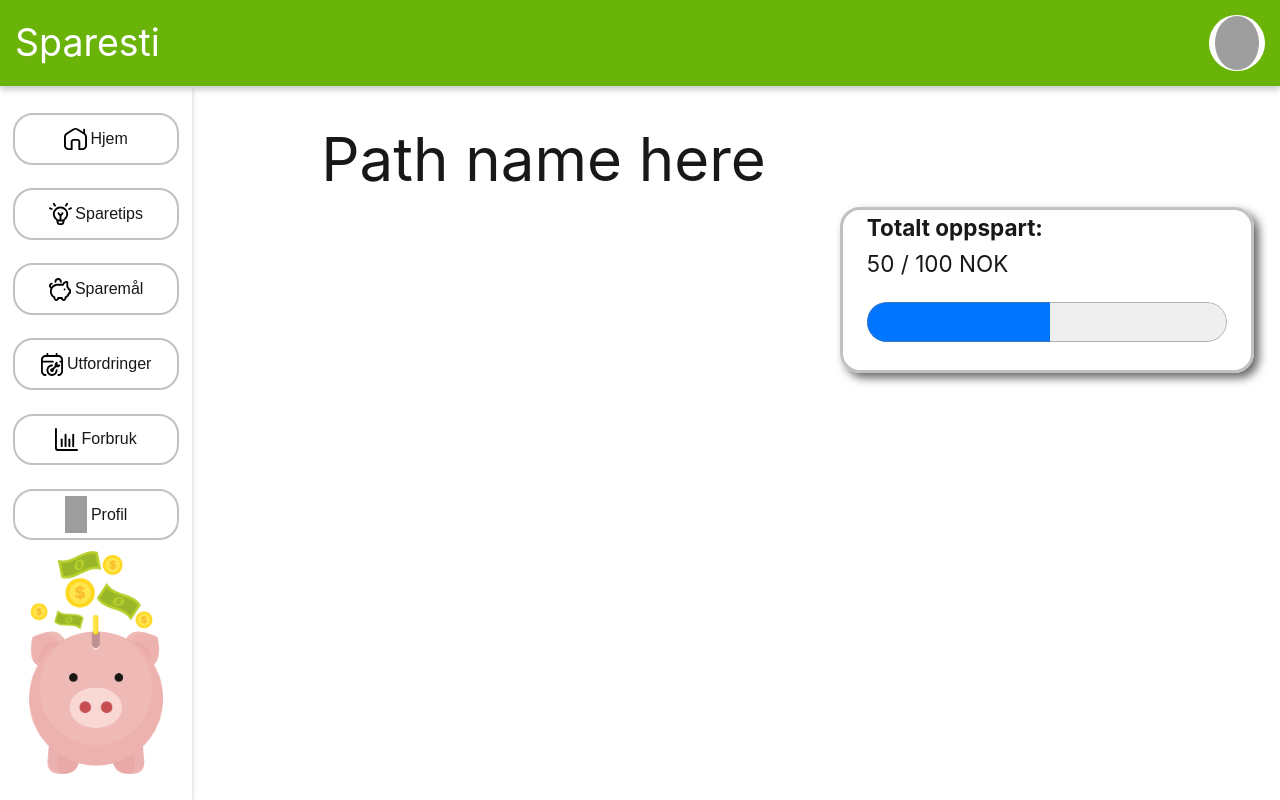
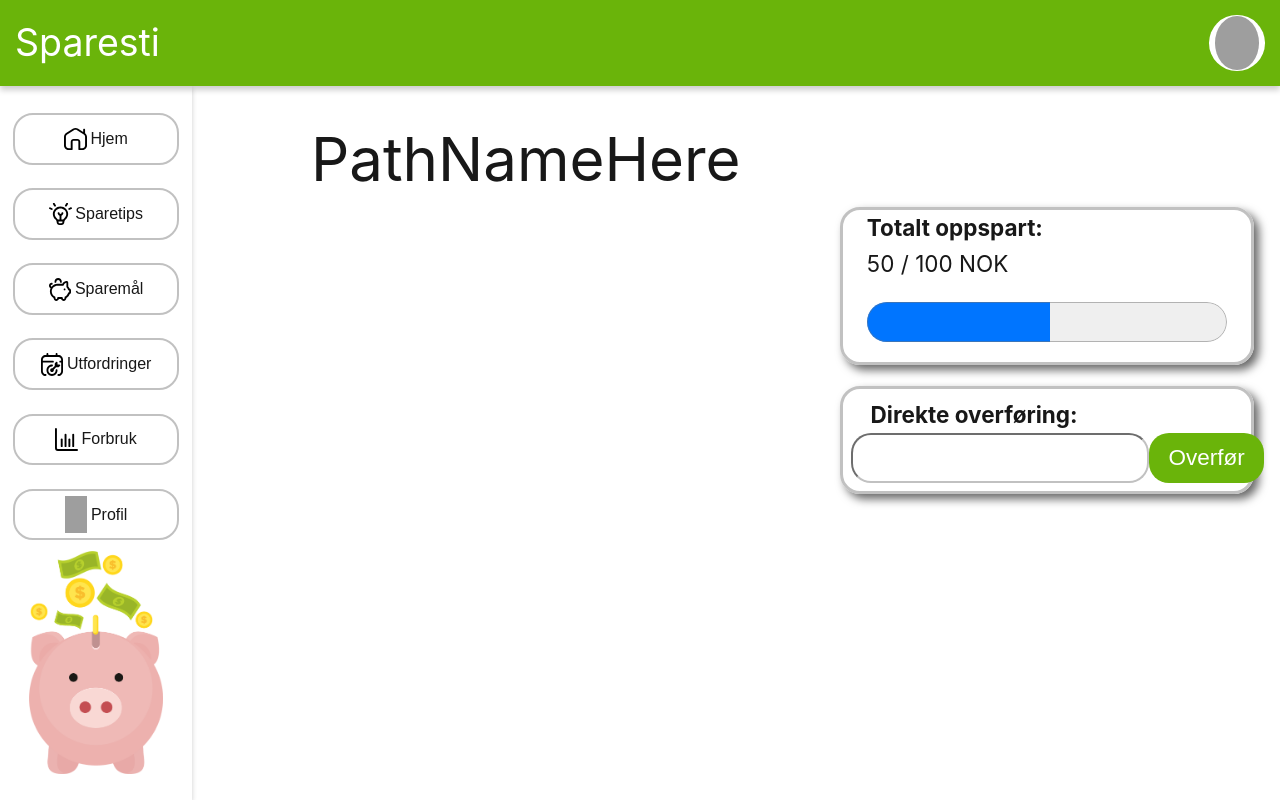
Before and after one commit to jensmjahle/Sparesti-frontend, a Vue app: page /homepage/path in a window 1280 px wide. Built offline with nearby package versions, Linux system fonts and the light colour scheme; grey boxes are pictures that could not be loaded.

Commit message:
Added Direct Transfer Component to Milestone Path

```diff
--- /dev/null
+++ b/src/components/DirectTransfer.vue
@@ -0,0 +1,54 @@
+<script setup lang="ts">
+
+</script>
+
+<template>
+  <div id = DirectTransfer>
+    <h2 id = Title>Direkte overføring:</h2>
+    <div id = Transfer>
+      <input type="number" id = TransferInput />
+      <button id = TransferButton>Overfør</button>
+    </div>
+  </div>
+</template>
+
+<style scoped>
+  #DirectTransfer{
+    border: 3px solid var(--color-border);
+    border-radius: 20px;
+    width: 100%;
+    padding: 2%;
+    box-shadow: 5px 5px 10px rgba(0, 0, 0, 0.6);
+  }
+
+  #Title{
+    font-size: 1.5em;
+    margin-left: 5%;
+    font-weight: bold;
+  }
+
+  #Transfer{
+    display: flex;
+    justify-content: space-evenly;
+  }
+
+  #TransferInput{
+    font-size: 1.5em;
+    border-radius: 20px;
+    border-color: var(--color-border);
+  }
+
+  #TransferButton{
+    border: 0;
+    border-radius: 20px;
+    padding: 3% 5% 3% 5%;
+    font-size: 1.5em;
+    background-color: var(--color-confirm-button);
+    color: var(--color-buttonText);
+  }
+
+
+  #TransferButton:hover{
+    transform: scale(1.05);
+  }
+</style>
--- a/src/components/MilestoneProgress.vue
+++ b/src/components/MilestoneProgress.vue
@@ -32,7 +32,7 @@ const max = ref(100)
     border: 3px solid var(--color-border);
     border-radius: 20px;
     width: 100%;
-    height: 25%;
+    height: 30%;
     padding-left: 1%;
     padding-right: 1%;
     box-shadow: 5px 5px 10px rgba(0, 0, 0, 0.6);
--- a/src/views/HomePage/MilestonePathView.vue
+++ b/src/views/HomePage/MilestonePathView.vue
@@ -1,10 +1,14 @@
 <script setup lang="ts">
 
 import MilestoneProgress from '@/components/MilestoneProgress.vue'
+import { ref } from 'vue'
+import DirectTransfer from '@/components/DirectTransfer.vue'
+
+const pathName = ref("PathNameHere")
 </script>
 
 <template>
-  <h1 id = title>Path name here</h1>
+  <h1 id = title>{{pathName}}</h1>
   <div id = MilestonePath>
     <div id = Path>
 
@@ -14,10 +18,9 @@ import MilestoneProgress from '@/components/MilestoneProgress.vue'
         <MilestoneProgress/>
       </div>
       <div id = Transfer>
-
+        <DirectTransfer/>
       </div>
       <div id = Description>
-
       </div>
     </div>
   </div>
@@ -27,12 +30,12 @@ import MilestoneProgress from '@/components/MilestoneProgress.vue'
 
 <style scoped>
   #title{
-    margin-left: 10%;
+    margin-left: 9%;
   }
 
   #MilestonePath{
     width: 100%;
-    height: 100%;
+    height: 80%;
     display: flex;
   }
 
@@ -44,10 +47,14 @@ import MilestoneProgress from '@/components/MilestoneProgress.vue'
   #Info{
     width: 40%;
     height: 100%;
+    display: block;
   }
 
   #Progress{
     width: 100%;
-    height: 100%;
+  }
+
+  #Progress, #Transfer, #Description{
+    margin-bottom: 5%;
   }
 </style>
```
